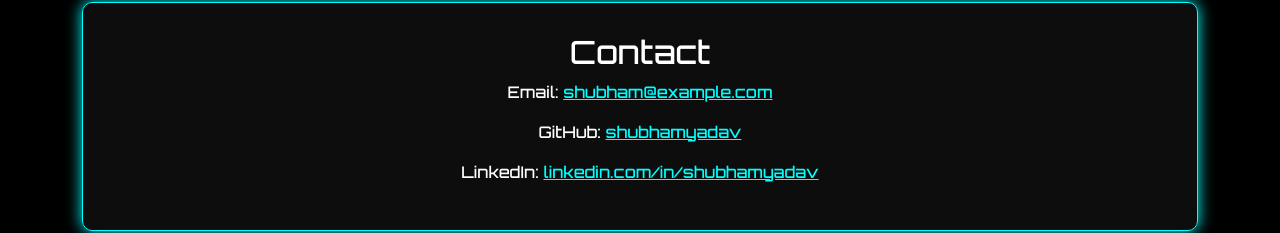
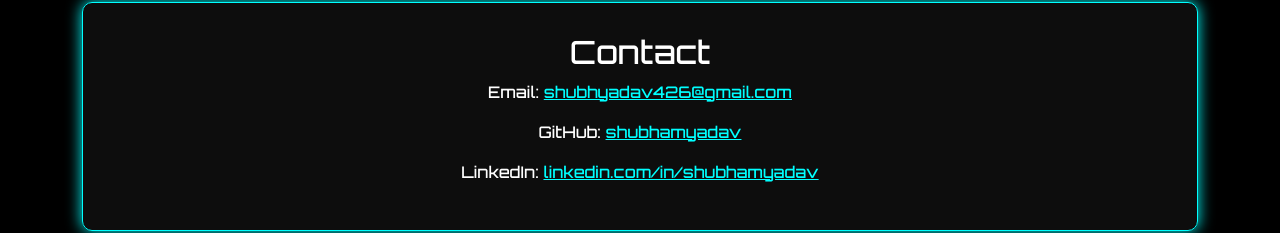
Before and after one commit to shubhyadav426/portfolio, a plain HTML site: page index.html in a window 1280 px wide. Shown: the part 1138-1371 px from the top of the page. Drawn offline with nearby package versions, Linux system fonts and the light colour scheme.

Commit message:
Update index.html

```diff
--- a/index.html
+++ b/index.html
@@ -214,7 +214,7 @@
             <div class="container text-center">
                 <div class="neon-box">
                     <h2>Contact</h2>
-                    <p>Email: <a href="mailto:shubham@example.com">shubham@example.com</a></p>
+                    <p>Email: <a href="mailto:shubhyadav426.com">shubhyadav426@gmail.com</a></p>
                     <p>GitHub: <a href="https://github.com/shubhamyadav" target="_blank">shubhamyadav</a></p>
                     <p>LinkedIn: <a href="https://linkedin.com/in/shubhamyadav"
                             target="_blank">linkedin.com/in/shubhamyadav</a></p>
```
